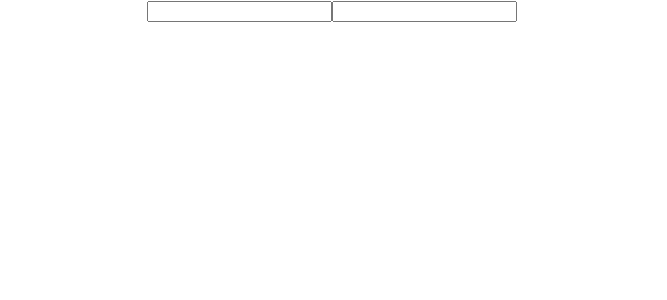
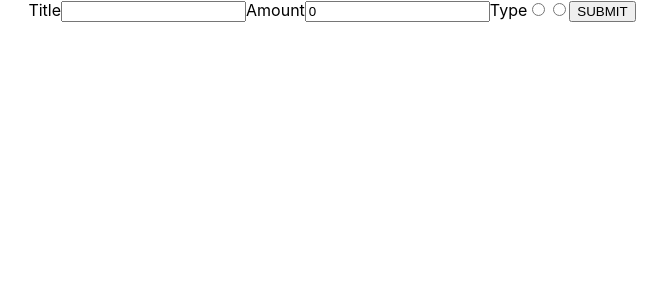
Before and after one commit to ashutosh2803/EXPENSE-MANAGER, a React (Create React App) app: page / in a window 1280 px wide. Shown: the top 300 px of the page, without its empty margins (308-975 px from the left). Built offline with nearby package versions, Linux system fonts and the light colour scheme.

Commit message:
updated expense form

```diff
--- a/package.json
+++ b/package.json
@@ -6,9 +6,11 @@
     "@testing-library/jest-dom": "^5.14.1",
     "@testing-library/react": "^11.2.7",
     "@testing-library/user-event": "^12.8.3",
+    "axios": "^0.21.1",
     "react": "^17.0.2",
     "react-dom": "^17.0.2",
     "react-scripts": "4.0.3",
+    "uuid": "^8.3.2",
     "web-vitals": "^1.1.2"
   },
   "scripts": {
--- a/src/components/expenseForm/ExpenseForm.jsx
+++ b/src/components/expenseForm/ExpenseForm.jsx
@@ -1,16 +1,31 @@
 import React, {useState} from 'react';
 import styles from "./ExpenseForm.module.css";
+import { v4 as uuid } from "uuid";
 
 const ExpenseForm = () => {
+    const [title, setTitle] = useState("");
+    const [amount, setAmount] = useState(0);
+    const [type, setType] = useState("");
 
+    const handleClick = () => {
+        const payload = {
+            id: uuid(),
+            title,
+            amount,
+            type
+        }
+
+    }
     return (
         <div>
-            <form>
-                <label></label>
-                <input />
-                <label></label>
-                <input/>
-            </form>
+            <label htmlFor="title">Title</label>
+            <input type="text" value={title} required="true" name="amount" onChange={(e) => setTitle(e.target.value)} />
+            <label htmlFor="amount">Amount</label>
+            <input type="number" value={amount} name="amount" required="true" onChange={(e) => setAmount(e.target.value)} />
+            <label htmlFor="type">Type</label>
+            <input type="radio" name="type" value="credit" />
+            <input type="radio" name="type" value="debit" />
+            <button onClick={handleClick}>SUBMIT</button>
         </div>
     )
 }
```
Also changed, not shown: 1 other file (tests, documents, lock files or other folders).
